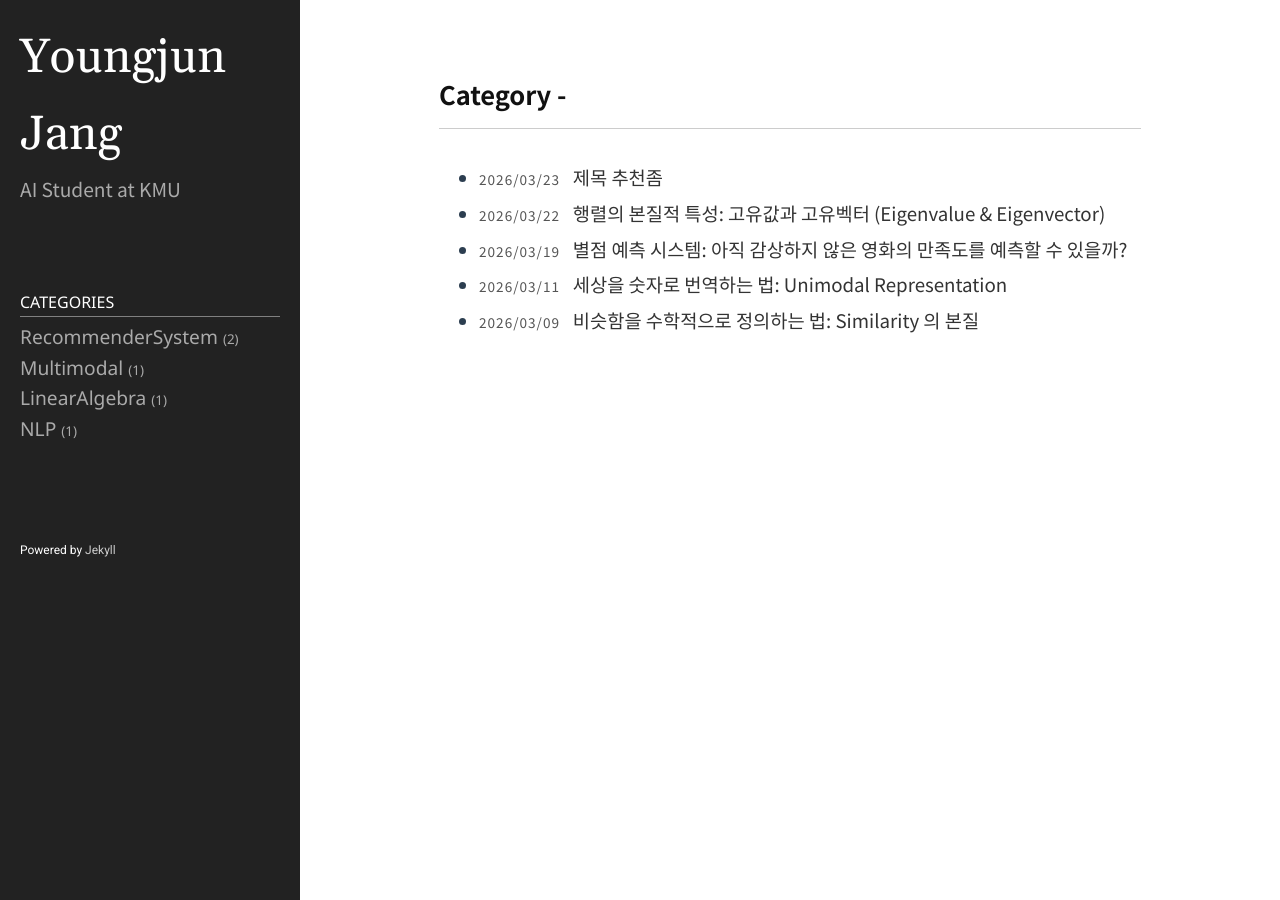
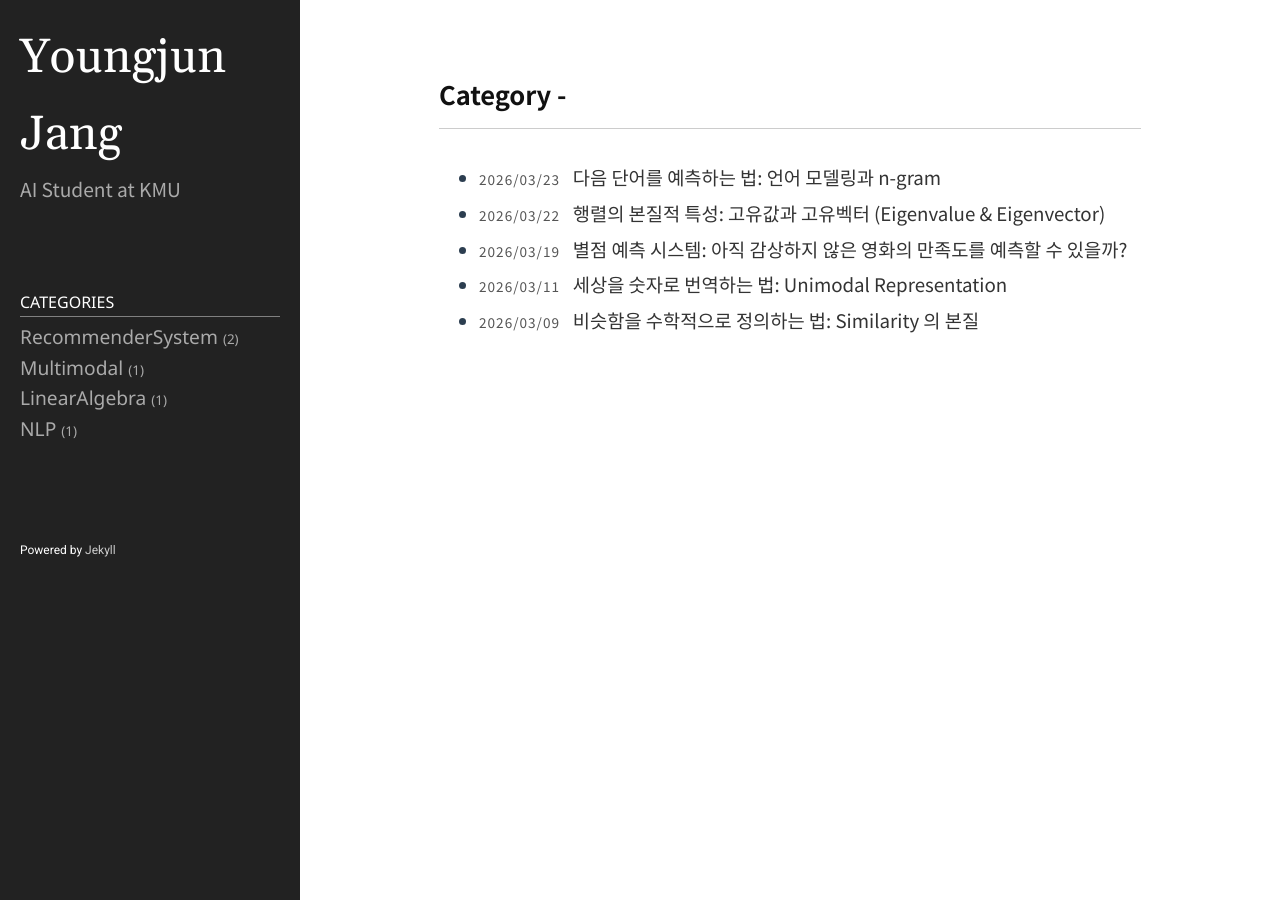
Before and after one commit to Youngjun-CV/Youngjun-CV.github.io, a Jekyll site: the page built from category.md, in a window 1280 px wide. Built offline with Jekyll 4.4.1, drawn with Linux system fonts in a browser that asks for light colours.

Commit message:
Update 2026-03-23-language-modeling.markdown

```diff
--- a/_posts/nlp/2026-03-23-language-modeling.markdown
+++ b/_posts/nlp/2026-03-23-language-modeling.markdown
@@ -1,6 +1,6 @@
 ---
 layout: post
-title: "제목 추천좀"
+title: "다음 단어를 예측하는 법: 언어 모델링과 n-gram"
 date: 2026-03-23 17:56:36 +0900
 category: NLP
 ---
@@ -47,7 +47,7 @@ $$P(x^{(t+1)} | x^{(t)}, \dots, x^{(t-n+2)}) \approx \frac{count(x^{(t+1)}, x^{(
 
 * "students opened their" 가 총 1,000번 등장했고,
 * "students opened their books" 가 400번 등장했다면,
-* $P(\text{books} | \text{students opened their}) = 0.4$ 가 됩니다.
+* $$P(\text{books} | \text{students opened their}) = 0.4$$ 가 됩니다.
 
 ### (4) n-gram의 단점
 이 통계적 방식에는 **희소성(Sparsity)** 과 **저장공간** 이라는 치명적인 문제가 존재합니다.
```
